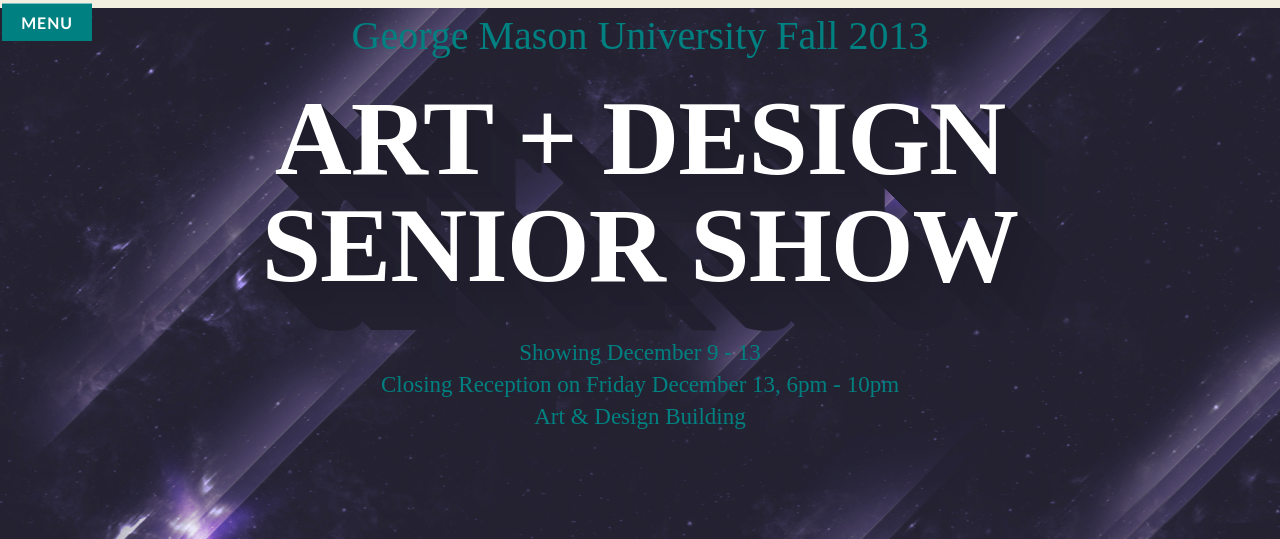
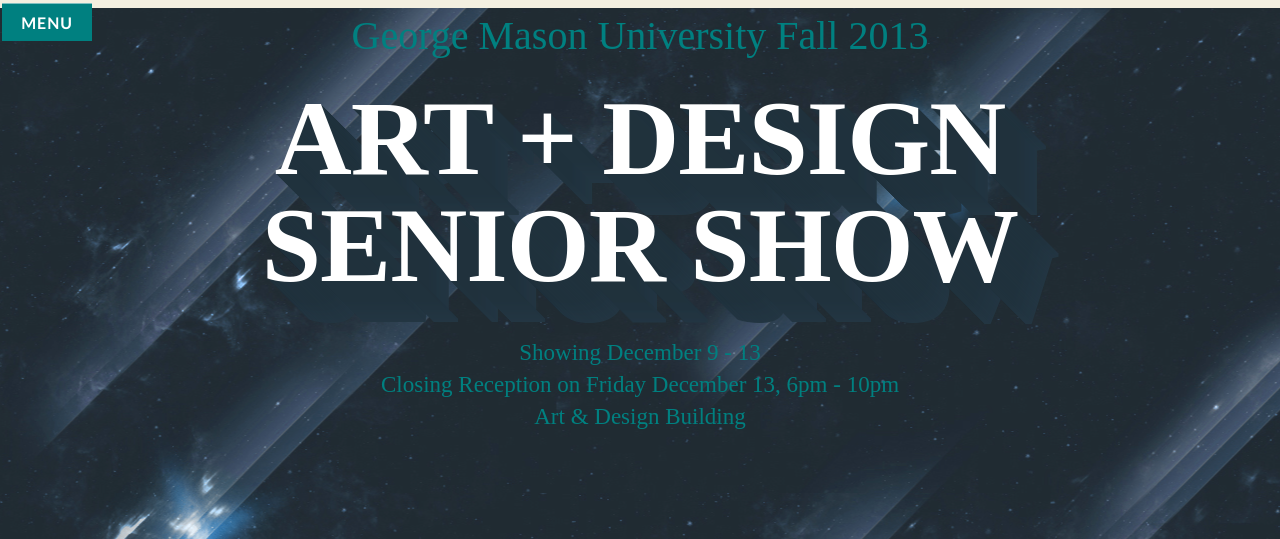
Before and after one commit to vinh291/Senior-Show-Fall-2013, a PHP site: page /dy_homepage.php in a window 1280 px wide. Shown: the top 539 px of the page. Run offline with PHP 8.4, Linux system fonts and the light colour scheme; some libraries are stand-ins or nearby versions.

Commit message:
Changed background color to more of a teal

```diff
--- a/css/component.css
+++ b/css/component.css
@@ -29,7 +29,7 @@
 	width: 0;
 	position: absolute;
 	pointer-events: none;
-	border-bottom-color: ghostwhite;
+	border-bottom-color: #ddd;
 	border-width: 15px;
 	left: 50%;
 	margin: -20px 0 0 -15px;
@@ -37,7 +37,7 @@
 
 .og-expander {
 	position: absolute;
-	background: #ddd;
+	background: ghostwhite;
 	top: auto;
 	left: 0;
 	width: 100%;
@@ -92,7 +92,6 @@
 	float: left;
 	height: 100%;
 	overflow: hidden;
-	position: relative;
 }
 
 .og-details {
@@ -117,7 +116,6 @@
 }
 
 div.og-details{
-	min-height: 500px;
 	overflow: scroll;
 }
 
--- a/css/main.css
+++ b/css/main.css
@@ -50,55 +50,47 @@
 
 .header-info h1{
 
-   text-shadow: rgb(32, 30, 44) 1px 1px,
-    rgb(32, 30, 44) 2px 2px,
-    rgb(32, 30, 44) 3px 3px,
-    rgb(32, 30, 44) 4px 4px,
-    rgb(32, 30, 44) 5px 5px,
-    rgb(32, 30, 44) 6px 6px,
-    rgb(32, 30, 44) 7px 7px,
-    rgb(32, 30, 44) 8px 8px,
-    rgb(32, 30, 44) 9px 9px,
-    rgb(32, 30, 45) 10px 10px,
-    rgb(32, 30, 45) 11px 11px,
-    rgb(32, 30, 45) 12px 12px,
-    rgb(33, 31, 45) 13px 13px,
-    rgb(33, 31, 45) 14px 14px,
-    rgb(33, 31, 45) 15px 15px,
-    rgb(33, 31, 45) 16px 16px,
-    rgb(33, 31, 45) 17px 17px,
-    rgb(33, 31, 45) 18px 18px,
-    rgb(33, 31, 45) 19px 19px,
-    rgb(33, 31, 46) 20px 20px,
-    rgb(33, 31, 46) 21px 21px,
-    rgb(33, 31, 46) 22px 22px,
-    rgb(33, 31, 46) 23px 23px,
-    rgb(33, 31, 46) 24px 24px,
-    rgb(34, 32, 46) 25px 25px,
-    rgb(34, 32, 46) 26px 26px,
-    rgb(34, 32, 46) 27px 27px,
-    rgb(34, 32, 46) 28px 28px,
-    rgb(34, 32, 46) 29px 29px,
-    rgb(34, 32, 47) 30px 30px,
-    rgb(34, 32, 47) 31px 31px,
-    rgb(34, 32, 47) 32px 32px,
-    rgb(34, 32, 47) 33px 33px,
-    rgb(34, 32, 47) 34px 34px,
-    rgb(34, 32, 47) 35px 35px,
-    rgb(34, 32, 47) 36px 36px,
-    rgb(35, 33, 47) 37px 37px,
-    rgb(35, 33, 47) 38px 38px,
-    rgb(35, 33, 47) 39px 39px,
-    rgb(35, 33, 48) 40px 40px,
-    rgb(35, 33, 48) 41px 41px,
-    rgb(35, 33, 48) 42px 42px,
-    rgb(35, 33, 48) 43px 43px,
-    rgb(35, 33, 48) 44px 44px,
-    rgb(35, 33, 48) 45px 45px,
-    rgb(35, 33, 48) 46px 46px,
-    rgb(35, 33, 48) 47px 47px,
-    rgb(35, 33, 48) 48px 48px,
-    rgb(36, 34, 49) 49px 49px;
+   text-shadow: rgb(32, 50, 61) 1px 1px,
+    rgb(32, 50, 61) 2px 2px,
+    rgb(32, 50, 61) 3px 3px,
+    rgb(32, 50, 61) 4px 4px,
+    rgb(32, 50, 61) 5px 5px,
+    rgb(32, 50, 61) 6px 6px,
+    rgb(32, 50, 61) 7px 7px,
+    rgb(32, 50, 61) 8px 8px,
+    rgb(32, 50, 61) 9px 9px,
+    rgb(32, 50, 61) 10px 10px,
+    rgb(32, 50, 61) 11px 11px,
+    rgb(32, 50, 61) 12px 12px,
+    rgb(32, 50, 61) 13px 13px,
+    rgb(32, 50, 61) 14px 14px,
+    rgb(32, 50, 61) 15px 15px,
+    rgb(32, 50, 61) 16px 16px,
+    rgb(32, 50, 61) 17px 17px,
+    rgb(32, 50, 61) 18px 18px,
+    rgb(32, 50, 61) 19px 19px,
+    rgb(32, 50, 61) 20px 20px,
+    rgb(32, 50, 61) 21px 21px,
+    rgb(32, 50, 62) 22px 22px,
+    rgb(32, 50, 62) 23px 23px,
+    rgb(32, 51, 62) 24px 24px,
+    rgb(33, 51, 62) 25px 25px,
+    rgb(33, 51, 63) 26px 26px,
+    rgb(33, 51, 63) 27px 27px,
+    rgb(33, 51, 63) 28px 28px,
+    rgb(33, 51, 63) 29px 29px,
+    rgb(33, 52, 64) 30px 30px,
+    rgb(33, 52, 64) 31px 31px,
+    rgb(34, 52, 64) 32px 32px,
+    rgb(34, 52, 64) 33px 33px,
+    rgb(34, 52, 65) 34px 34px,
+    rgb(34, 53, 65) 35px 35px,
+    rgb(34, 53, 65) 36px 36px,
+    rgb(34, 53, 65) 37px 37px,
+    rgb(34, 53, 66) 38px 38px,
+    rgb(35, 53, 66) 39px 39px,
+    rgb(35, 53, 66) 40px 40px,
+    rgb(35, 54, 66) 41px 41px
 }
 
 
--- a/js/super.js
+++ b/js/super.js
@@ -27,7 +27,7 @@
 
     //Scroll and fade out the banner text
     jQuery('#bannerText').css({
-      'opacity' : 1-(scrollPos/300)
+      'opacity' : 1 -(scrollPos/300)
     });
 
     //Scroll the background of the banner
@@ -36,8 +36,8 @@
     //});
 
     //Scroll the background of the banner
-    jQuery('section.students').css({
-      'background-position' : 'center ' + (-scrollPos/8)+"px",
+    jQuery('.students').css({
+      'background-position' : 'center ' + (scrollPos/8)+"px",
     });
   }
 
@@ -46,13 +46,11 @@
 // Initialize
 ///////////////////////////////
 
-jQuery.noConflict();
 jQuery(document).ready(function(){
 
-  if(!isMobile()) {
     jQuery(window).scroll(function() {
          scrollBanner();
 
     });
-  }
+
 });
```
Also changed, not shown: index.php (+12 -39 lines), img/about_food-purple.jpg (added), img/about_food.jpg, img/about_parking-purple.jpg (added), img/about_parking.jpg, img/about_projects-purple.jpg (added), img/about_projects.jpg, img/starbackground2-01.jpg (deleted), img/starbackground2-purple.jpg (added), img/starbackground2.jpg, studentinfo.csv.
